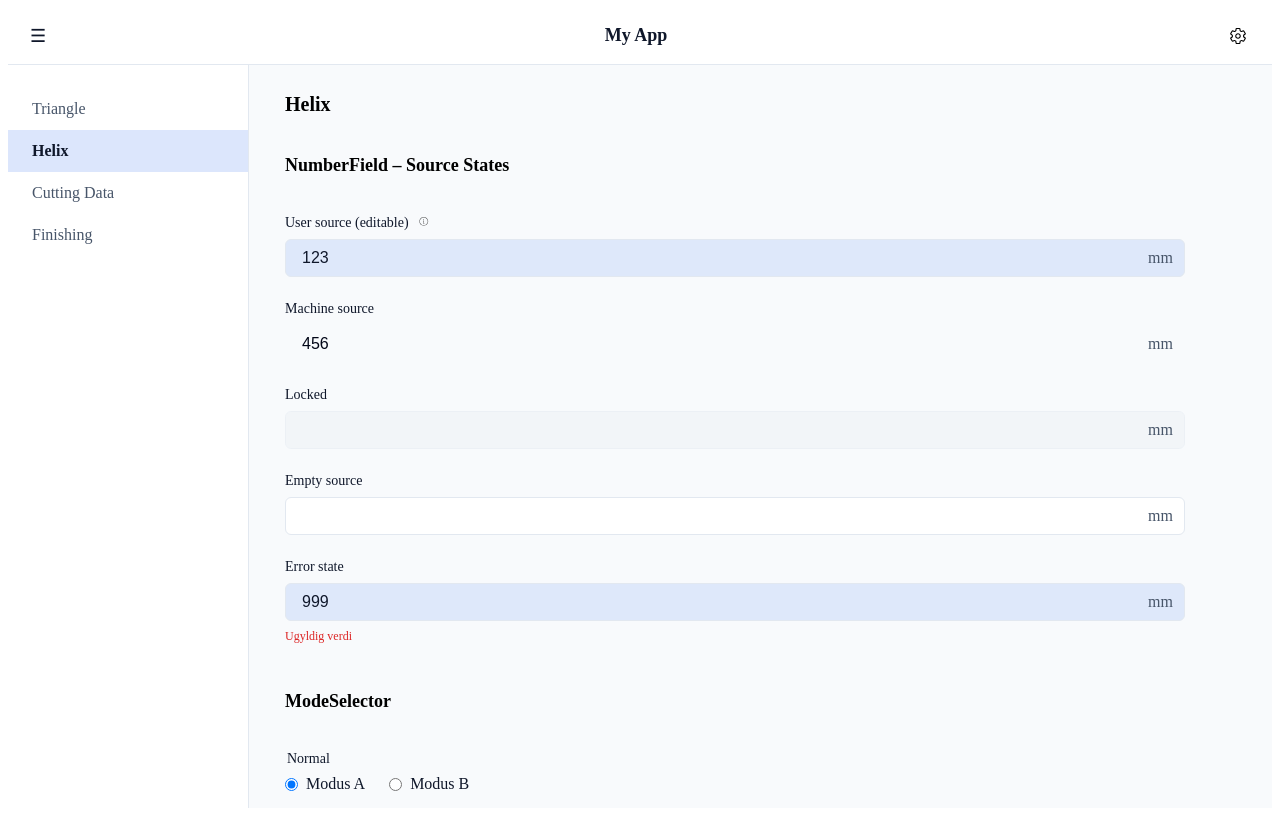
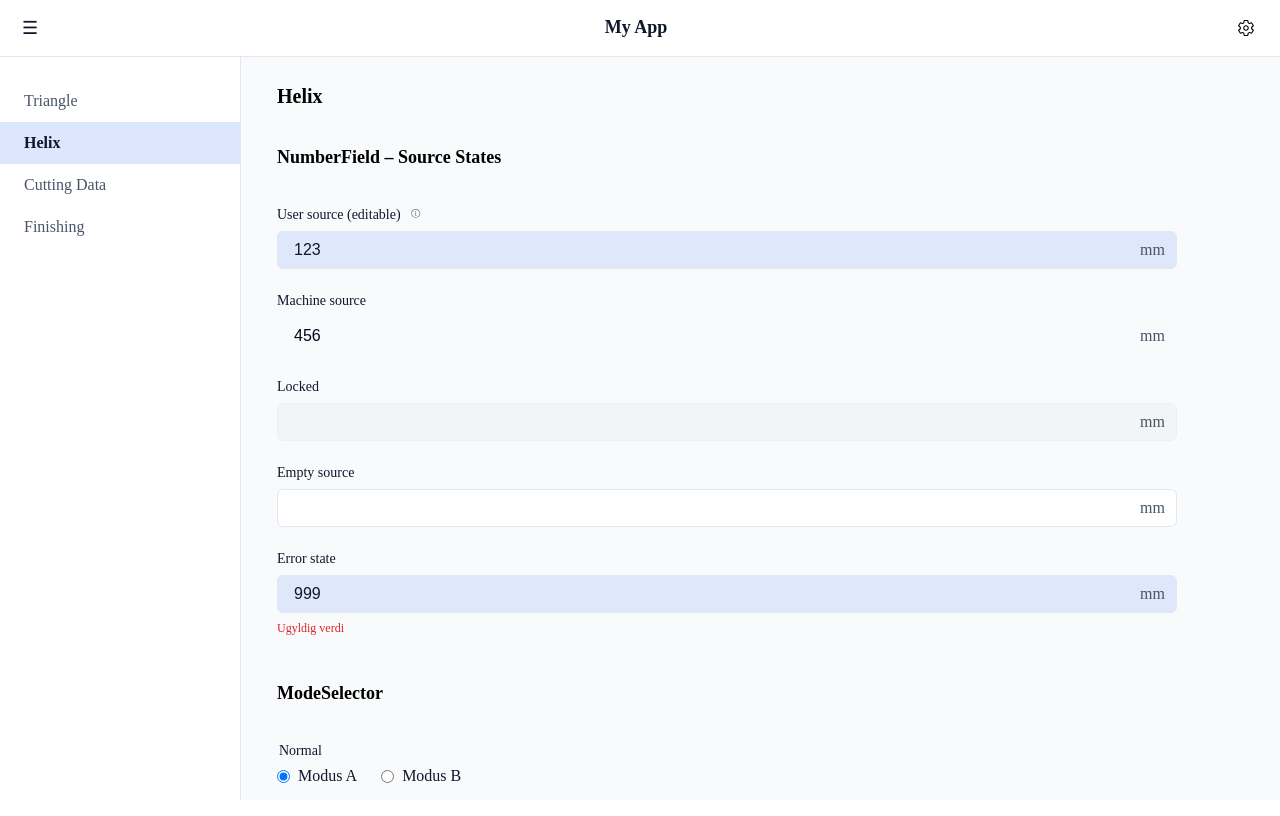
Before and after one commit to sarahoensi/cnc-machining-system, a React (Vite) app: page /helix in a window 1280 px wide. Built offline with nearby package versions, Linux system fonts and the light colour scheme.

Commit message:
fikset bug

```diff
--- a/src/app/shell/AppLayout.css
+++ b/src/app/shell/AppLayout.css
@@ -1,10 +1,22 @@
 /* src/app/layout/AppLayout.css */
+
+html, body, #root {
+  height: 100%;
+  margin: 0;
+}
+
+body {
+  overflow: hidden;
+}
+
 
 .app-layout {
   display: grid;
   grid-template-rows: var(--topbar-height) 1fr;
 
-  height: 100vh;
+  min-height: 0;
+
+  height: 100%;
   width: 100%;
   overflow: hidden;
 }
--- a/src/shared/ui/components/form/Field/Field.css
+++ b/src/shared/ui/components/form/Field/Field.css
@@ -13,6 +13,8 @@
   border: none;
   padding: 0;
   margin: 0;
+
+
 }
 
 
--- a/src/styles/index.css
+++ b/src/styles/index.css
@@ -4,6 +4,8 @@
 @import "./base/reset.css";*/
 
 /* 2. Base */
+
+
 
 /* 3. Primitives
 @import "./tokens/primitives/border.css";
```
